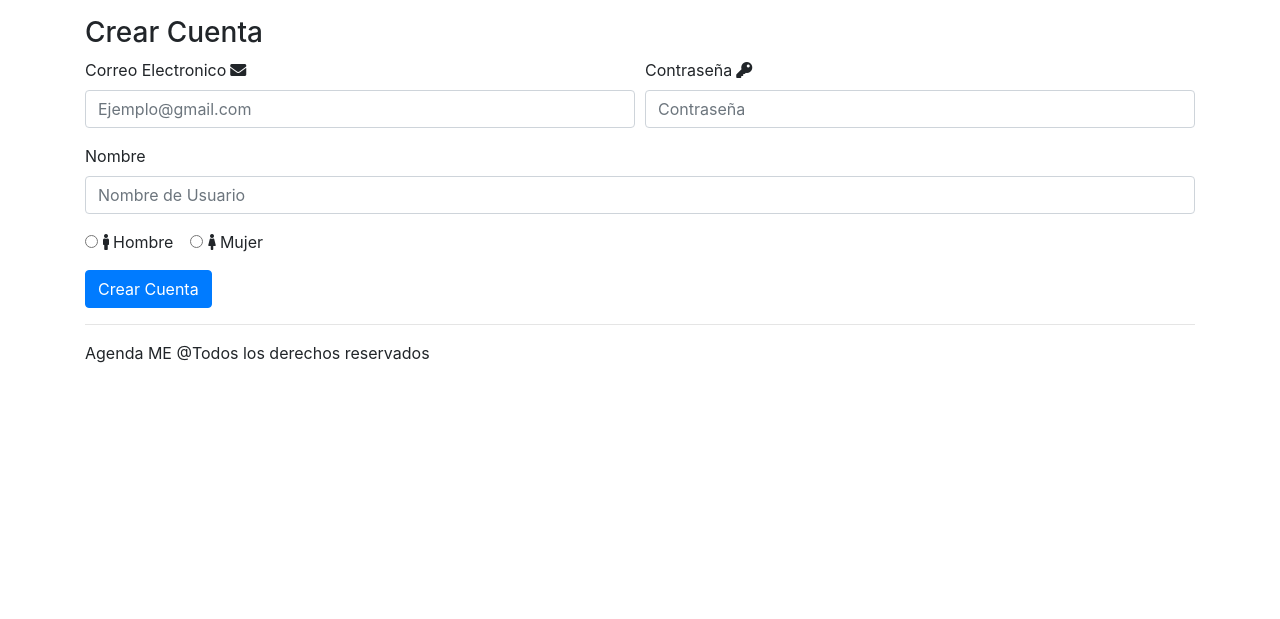
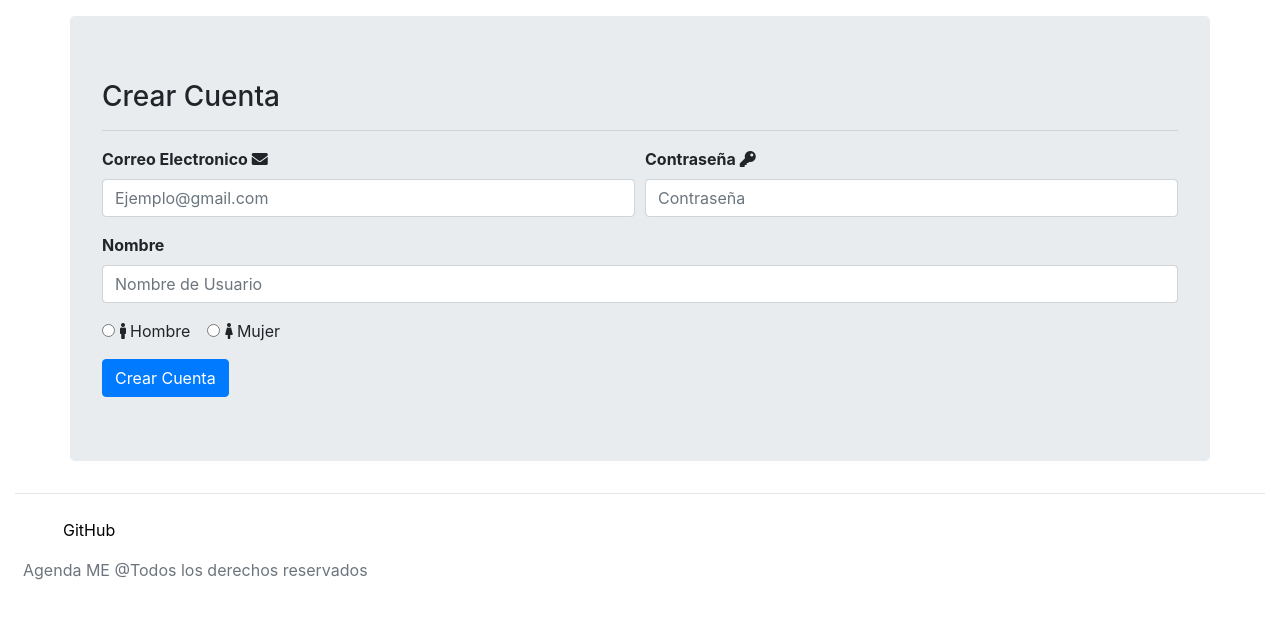
Before and after one commit to Dra-Gold/Agenda, a PHP site: page /UserNewForm.php in a window 1280 px wide. Shown: the part 56-675 px from the top of the page. Run offline with PHP 8.4, Linux system fonts and the light colour scheme; some libraries are stand-ins or nearby versions.

Commit message:
Cambios al diseño

```diff
--- /dev/null
+++ b/Css/Estilos.css
@@ -0,0 +1,13 @@
+.footer-list{
+    list-style:none;
+}
+
+.footer-list a{
+    text-decoration: none;
+    color: black;
+}
+
+.footer-list a:hover, a:visited{
+    text-decoration: none;
+    color: purple;
+}
--- a/Footer.php
+++ b/Footer.php
@@ -1,9 +1,16 @@
  <!-- Footer -->
 
- <div class="container mt-3">
-        <hr>
-        Agenda ME @Todos los derechos reservados
-    </div>
+ <footer class="text-muted">
+     <div class="container-fluid ">
+     <hr>
+       <div class="p-2">
+           <ul class="footer-list">
+               <li><a href="https://github.com/Dra-Gold">GitHub</a></li>
+           </ul>
+       Agenda ME @Todos los derechos reservados
+       </div>
+     </div>
+</footer>
 
 
 
--- a/Header.php
+++ b/Header.php
@@ -7,10 +7,11 @@
     <title>Document</title>
     <link rel="stylesheet" href="https://stackpath.bootstrapcdn.com/bootstrap/4.1.0/css/bootstrap.min.css" integrity="sha384-9gVQ4dYFwwWSjIDZnLEWnxCjeSWFphJiwGPXr1jddIhOegiu1FwO5qRGvFXOdJZ4" crossorigin="anonymous">
     <link rel="stylesheet" href="https://use.fontawesome.com/releases/v5.0.10/css/all.css" integrity="sha384-+d0P83n9kaQMCwj8F4RJB66tzIwOKmrdb46+porD/OvrJ+37WqIM7UoBtwHO6Nlg" crossorigin="anonymous">
+    <link rel="stylesheet" href="Css/Estilos.css" >
 </head>
 <body>
     <!-- Inicio Navbar -->
-    <nav class="navbar navbar-expand-lg navbar-light bg-light sticky-top">
+    <header class="navbar navbar-expand-lg navbar-light bg-light sticky-top">
         <a class="navbar-brand" href="index.php">Agenda Me</a>
         <button class="navbar-toggler" type="button" data-toggle="collapse" data-target="#navbarNavAgenda" aria-controls="navbarNavAgenda" aria-expanded="false" aria-label="Toggle navigation">
             <span class="navbar-toggler-icon"></span>
@@ -39,5 +40,5 @@
             ?>
              </div>
         </div>
-    </nav>
+    </header>
     <!-- Fin navbar -->
--- a/UserNewForm.php
+++ b/UserNewForm.php
@@ -2,22 +2,23 @@
 require("error.php");
 ?>
 
-<div class="container mt-3" >
+<main class="container mt-3 jumbotron" role="main" >
             <form action="LoginService.php" method="POST">
                     <div><h3>Crear Cuenta</h3></div>
+                    <hr>
                     <input type="hidden" name="action" value="crear">
                     <div class="form-row">
                       <div class="form-group col-md-6">
-                        <label for="inputEmail">Correo Electronico</label><i class="fas fa-envelope ml-1"></i>
+                        <label for="inputEmail"><strong>Correo Electronico</strong></label><i class="fas fa-envelope ml-1"></i>
                         <input type="email" class="form-control" name="email" id="inputEmail" placeholder="Ejemplo@gmail.com" required>
                       </div>
                       <div class="form-group col-md-6">
-                        <label for="inputPassword">Contraseña</label><i class="fas fa-key ml-1"></i>
+                        <label for="inputPassword"><strong>Contraseña</strong></label><i class="fas fa-key ml-1"></i>
                         <input type="password" class="form-control" maxlength="20" minlength="6" name="contraseña" id="inputPassword" placeholder="Contraseña" required>
                       </div>
                     </div>
                     <div class="form-group">
-                      <label for="inputName">Nombre</label>
+                      <label for="inputName"><strong>Nombre</strong></label>
                       <input type="text" class="form-control" id="inputName" name="nombre" placeholder="Nombre de Usuario" required>
                     </div>
                     <div class="form-group">
@@ -32,6 +33,6 @@ require("error.php");
                     </div>
                     <button type="submit"  class="btn btn-primary">Crear Cuenta</button>
                   </form>
-</div>
+</main>
 
 <?php require("Footer.php") ?>
```
Also changed, not shown: Agenda.html (added, +20 -0 lines), LoginUserForm.php (+6 -5 lines), Agenda.php (added).
